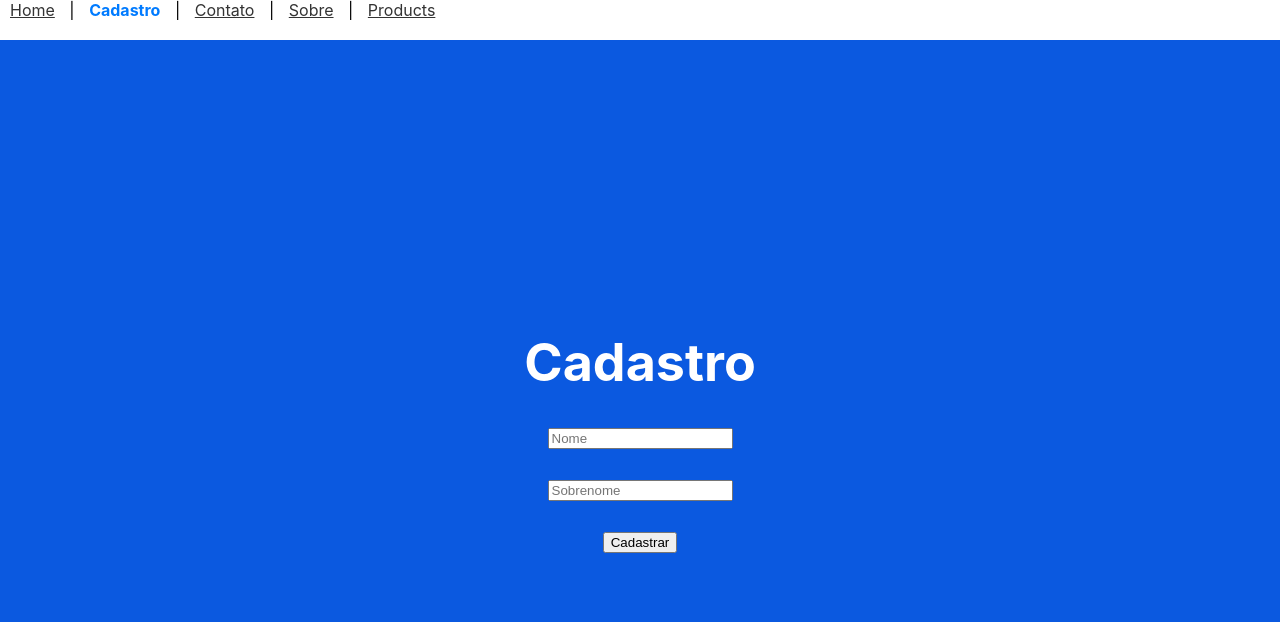
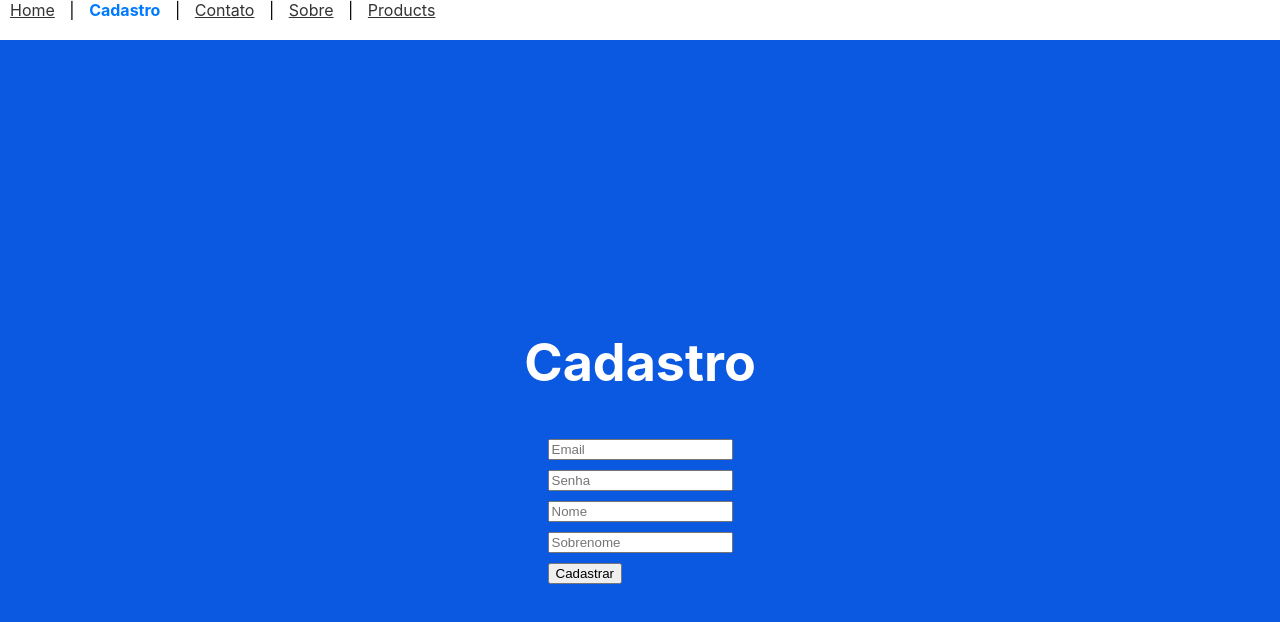
Before and after one commit to Smukamart/Atividade-Somativa-1, a React (Create React App) app: page /cadastro in a window 1280 px wide. Shown: the top 622 px of the page. Built offline with nearby package versions, Linux system fonts and the light colour scheme; no server answers.

Commit message:
Included Autentication part

```diff
--- a/src/Firebase.js
+++ b/src/Firebase.js
@@ -1,20 +1,15 @@
-import firebase from 'firebase/compat/app';
+import firebase from "firebase/compat/app";
 import 'firebase/compat/firestore';
+import 'firebase/compat/auth';
+
 
 const firebaseConfig = {
-
-  apiKey: process.env.FIREBASE_API_KEY,
-
-  authDomain: process.env.FIREBASE_AUTH_DOMAIN,
-
-  projectId: process.env.FIREBASE_PROJECT_ID,
-
-  storageBucket: process.env.FIREBASE_STORAGE_BUCKET,
-
-  messagingSenderId: process.env.FIREBASE_MESSAGING_SENDER_ID,
-
-  appId: process.env.FIREBASE_APP_ID
-
+  apiKey: process.env.REACT_APP_FIREBASE_API_KEY,
+  authDomain: process.env.REACT_APP_FIREBASE_AUTH_DOMAIN,
+  projectId: process.env.REACT_APP_FIREBASE_PROJECT_ID,
+  storageBucket: process.env.REACT_APP_FIREBASE_STORAGE_BUCKET,
+  messagingSenderId: process.env.REACT_APP_FIREBASE_MESSAGING_SENDER_ID,
+  appId: process.env.REACT_APP_FIREBASE_APP_ID
 };
 
 if (!firebase.apps.length) {
--- a/src/paginas/Cadastro/index.js
+++ b/src/paginas/Cadastro/index.js
@@ -5,32 +5,94 @@ class Cadastro extends Component {
     constructor(props) {
         super(props);
         this.state = {
+            email: "",
+            senha: "",
             nome: "",
             sobrenome: "",
+            loading: false,
+            error: "",
+        };
+    }
+
+    handleChange = (e) => {
+        const { name, value } = e.target;
+        this.setState({ [name]: value });
+    };
+
+    handleSubmit = async (e) => {
+        e.preventDefault();
+        this.setState({ loading: true, error: "" });
+
+        try {
+            // Create user with Firebase Auth
+            const userCredential = await firebase.auth().createUserWithEmailAndPassword(this.state.email, this.state.senha);
+
+            // Store additional user data in Firestore (without password)
+            await firebase.firestore().collection("usuarios").doc(userCredential.user.uid).set({
+                email: this.state.email,
+                nome: this.state.nome,
+                sobrenome: this.state.sobrenome,
+            });
+
+            alert("Usuário cadastrado com sucesso!");
+            // Reset form
+            this.setState({
+                email: "",
+                senha: "",
+                nome: "",
+                sobrenome: "",
+            });
+        } catch (err) {
+            this.setState({ error: err.message });
+        } finally {
+            this.setState({ loading: false });
         }
-    }
+    };
+
     render() {
         return (
-            <>
-                <form className="App-header" onSubmit={async(e) => {
-                    e.preventDefault();
-                    await firebase.firestore().collection("usuarios").add({
-                        nome: this.state.nome,
-                        sobrenome: this.state.sobrenome
-                    });
-                    /*await firebase.firestore().collection("usuarios").doc("usuario1").set({
-                        nome: this.state.nome,
-                        sobrenome: this.state.sobrenome
-                    });*/
-                    alert("Usuário cadastrado com sucesso!");
-                }}>
-                    <h1>Cadastro</h1>
-                    <input type="text" placeholder="Nome" size={20} onChange={(e) => this.setState({ nome: e.target.value })} /><br />
-                    <input type="text" placeholder="Sobrenome" size={20} onChange={(e) => this.setState({ sobrenome: e.target.value })} /><br />
-                    <input type="submit" value="Cadastrar" /><br />
+            <div className="App-header">
+                <h1>Cadastro</h1>
+                <form onSubmit={this.handleSubmit}>
+                    <input
+                        type="email"
+                        name="email"
+                        placeholder="Email"
+                        value={this.state.email}
+                        onChange={this.handleChange}
+                        required
+                    /><br />
+                    <input
+                        type="password"
+                        name="senha"
+                        placeholder="Senha"
+                        value={this.state.senha}
+                        onChange={this.handleChange}
+                        required
+                    /><br />
+                    <input
+                        type="text"
+                        name="nome"
+                        placeholder="Nome"
+                        value={this.state.nome}
+                        onChange={this.handleChange}
+                        required
+                    /><br />
+                    <input
+                        type="text"
+                        name="sobrenome"
+                        placeholder="Sobrenome"
+                        value={this.state.sobrenome}
+                        onChange={this.handleChange}
+                        required
+                    /><br />
+                    <button type="submit" disabled={this.state.loading}>
+                        {this.state.loading ? "Cadastrando..." : "Cadastrar"}
+                    </button>
                 </form>
-            </>
-        )
+                {this.state.error && <p style={{ color: 'red' }}>{this.state.error}</p>}
+            </div>
+        );
     }
 }
 
```
Also changed, not shown: 1 other file (tests, documents, lock files or other folders).
